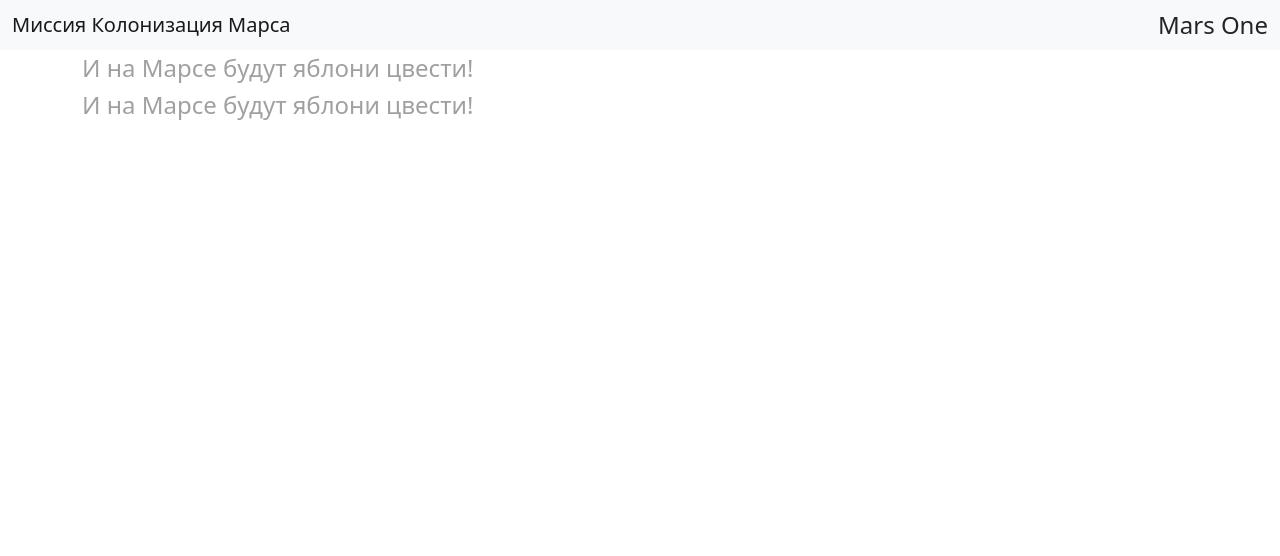
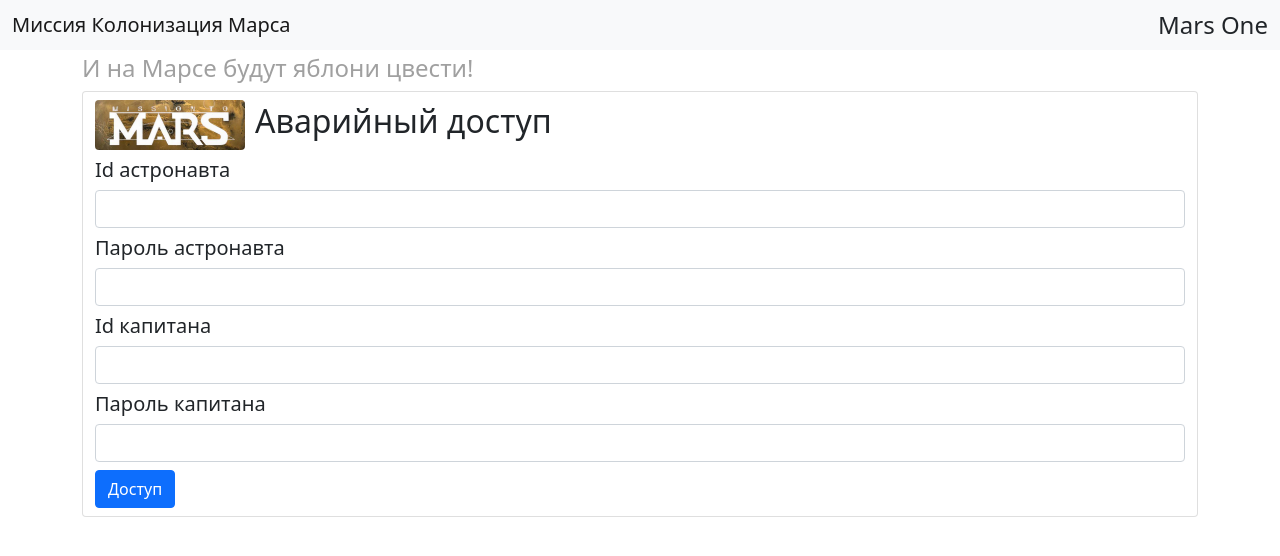
Before and after one commit to fuetser/flask-wtf-lesson, a Flask app: page /login in a window 1280 px wide. Shown: the top 556 px of the page. Run offline with Flask 2, Linux system fonts and the light colour scheme; some libraries are stand-ins or nearby versions.

Commit message:
Task 5 solution

```diff
--- a/app.py
+++ b/app.py
@@ -1,7 +1,9 @@
 from flask import Flask, render_template
+from forms import *
 
 
 app = Flask(__name__)
+app.config['SECRET_KEY'] = '2876ba4f8b2cc5013a990873c061e634'
 
 
 @app.route("/<title>")
@@ -18,7 +20,6 @@
 
 @app.route("/list_prof/<list>")
 def list_prof(list):
-    print(list)
     return render_template(
         "list_prof.html", title="Список профессий", list=list)
 
@@ -39,5 +40,11 @@
     return render_template("auto_answer.html", data=data)
 
 
+@app.route("/login", methods=["GET", "POST"])
+def login():
+    form = LoginForm()
+    return render_template("login.html", form=form, title="Аварийный доступ")
+
+
 if __name__ == '__main__':
     app.run(port=8080, debug=True)
--- /dev/null
+++ b/forms.py
@@ -0,0 +1,13 @@
+from flask_wtf import FlaskForm
+from wtforms import StringField, PasswordField, SubmitField
+from wtforms.validators import DataRequired
+
+
+class LoginForm(FlaskForm):
+    astronaut_id = StringField(
+        "Id астронавта", validators=[DataRequired()])
+    astronaut_pw = PasswordField(
+        "Пароль астронавта", validators=[DataRequired()])
+    captain_id = StringField("Id капитана", validators=[DataRequired()])
+    captain_pw = PasswordField("Пароль капитана", validators=[DataRequired()])
+    submit = SubmitField("Доступ")
--- a/static/css/style.css
+++ b/static/css/style.css
@@ -7,3 +7,15 @@
 h4 {
     color: #a0a0a0;
 }
+
+.block {
+    margin: 0;
+    padding: 0;
+    display: inline-block;
+    margin-right: 10px;
+}
+
+.header-block {
+    display: flex;
+    align-items: center;
+}
--- /dev/null
+++ b/templates/login.html
@@ -0,0 +1,30 @@
+{% extends "base.html" %}
+
+{% block content %}
+<div class="container-fluid card">
+    <form method="POST" action="">
+        {{ form.hidden_tag() }}
+        <div class="header-block">
+            <img src="{{ url_for('static', filename='img/mission-logo.png') }}" class="block mt-2 rounded"/>
+            <h2 class="block">Аварийный доступ</h2>
+        </div>
+        <div class="form-group">
+            {{ form.astronaut_id.label(class="form-label h5 mt-2 mb-2") }}
+            {{ form.astronaut_id(class="form-control form-control-md") }}
+        </div>
+        <div class="form-group">
+            {{ form.astronaut_pw.label(class="form-label h5 mt-2 mb-2") }}
+            {{ form.astronaut_pw(class="form-control form-control-md") }}
+        </div>
+        <div class="form-group">
+            {{ form.captain_id.label(class="form-label h5 mt-2 mb-2") }}
+            {{ form.captain_id(class="form-control form-control-md") }}
+        </div>
+        <div class="form-group">
+            {{ form.captain_pw.label(class="form-label h5 mt-2 mb-2") }}
+            {{ form.captain_pw(class="form-control form-control-md") }}
+        </div>
+      {{ form.submit(class="btn btn-primary mt-2 mb-2") }}
+   </form>
+</div>
+{% endblock %}
```
Also changed, not shown: static/img/mission-logo.png (added).
